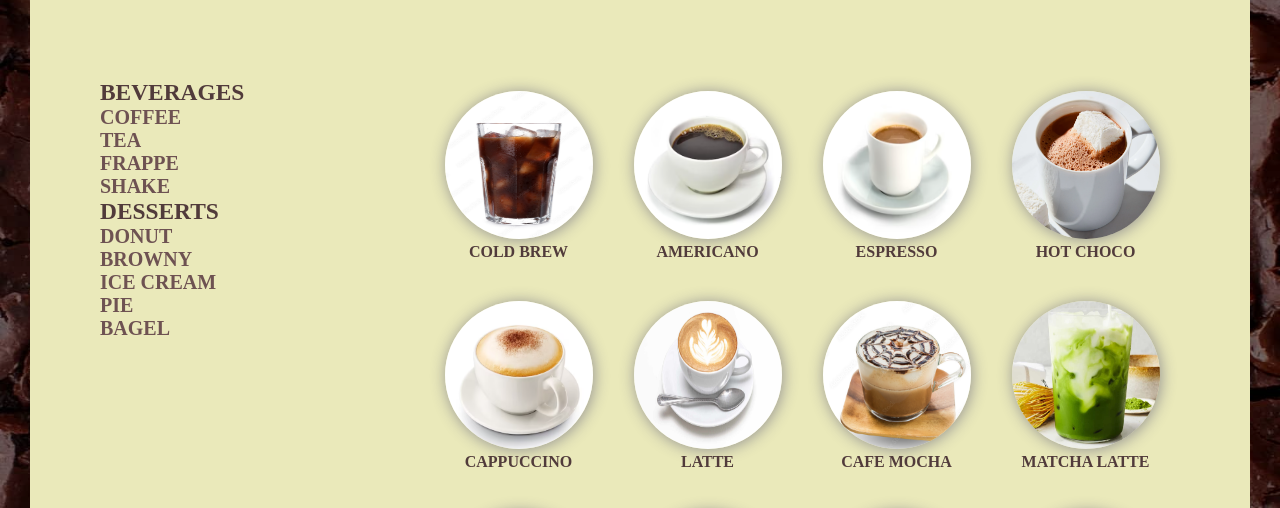
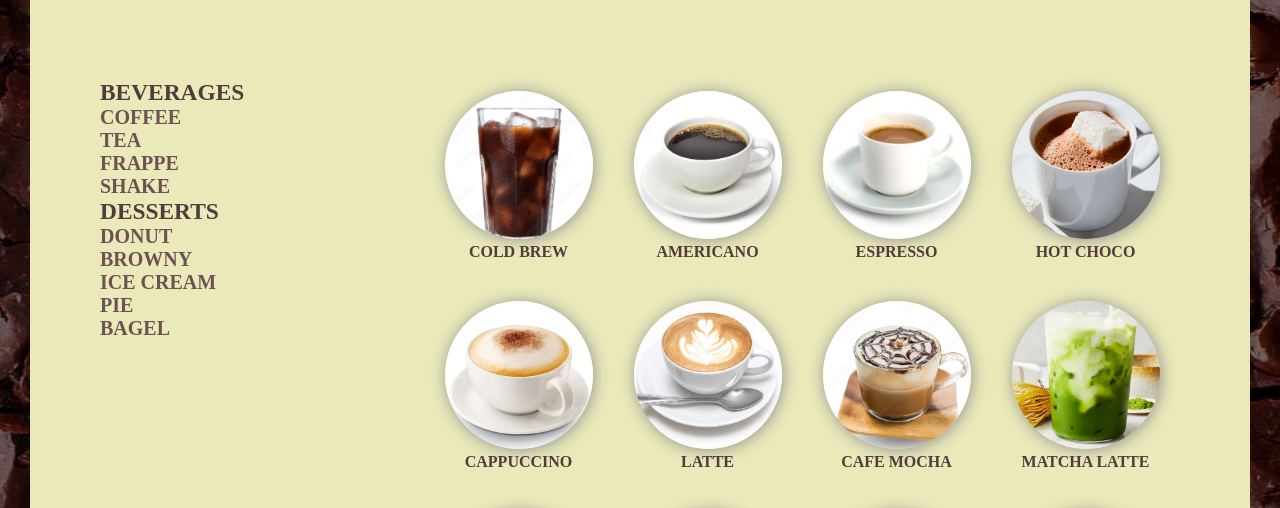
Before and after one commit to Mich-Tapawan/P1-Comfy_Cafe, a plain HTML site: page menu.html in a window 1280 px wide. Shown: the part 233-741 px from the top of the page. Drawn offline with Linux system fonts and the light colour scheme; a web font is replaced by a local one.

Commit message:
Modified category list width

```diff
--- a/menu_style.css
+++ b/menu_style.css
@@ -119,6 +119,7 @@ nav ul li a{
 
 .categories li{
     color: #6E5252;
+    width: 40px;
 }
 
 .categories li:hover{
@@ -135,6 +136,7 @@ nav ul li a{
     grid-template-columns: 150px 150px 150px 150px;
     grid-row-gap: 60px;
     justify-content: space-around;
+    transition: transform .5s;
 }
 
 .items{
@@ -149,6 +151,7 @@ nav ul li a{
 
 .items img{
     box-shadow: 1px 1px 15px rgb(146, 145, 145);
+    object-fit: cover;
 }
 
 .items img:hover{
```
